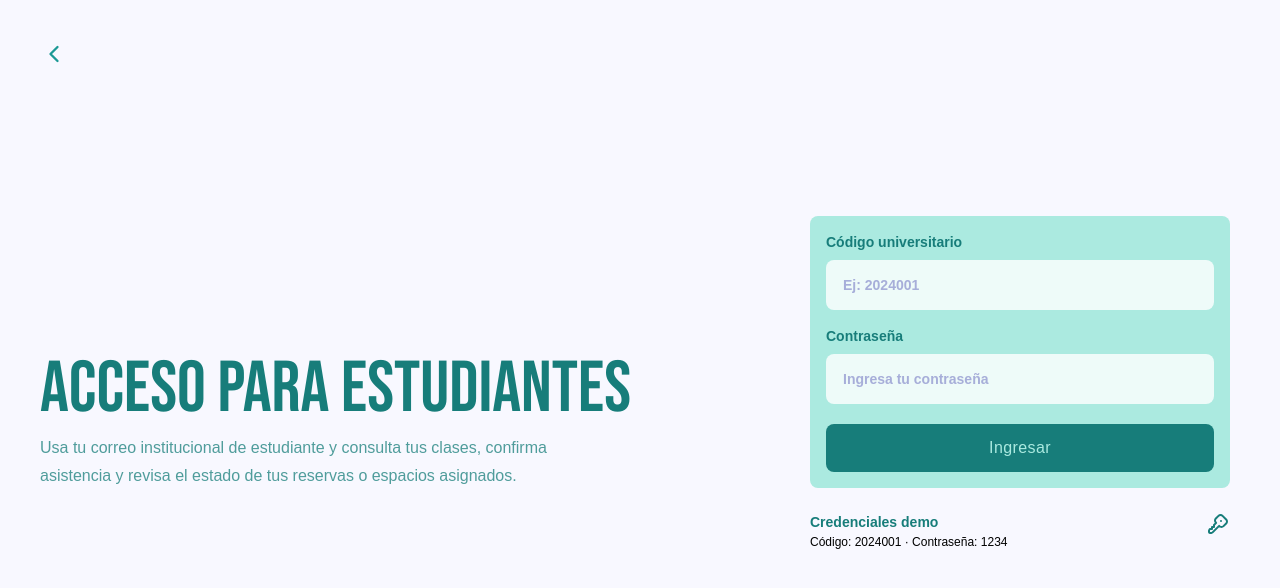
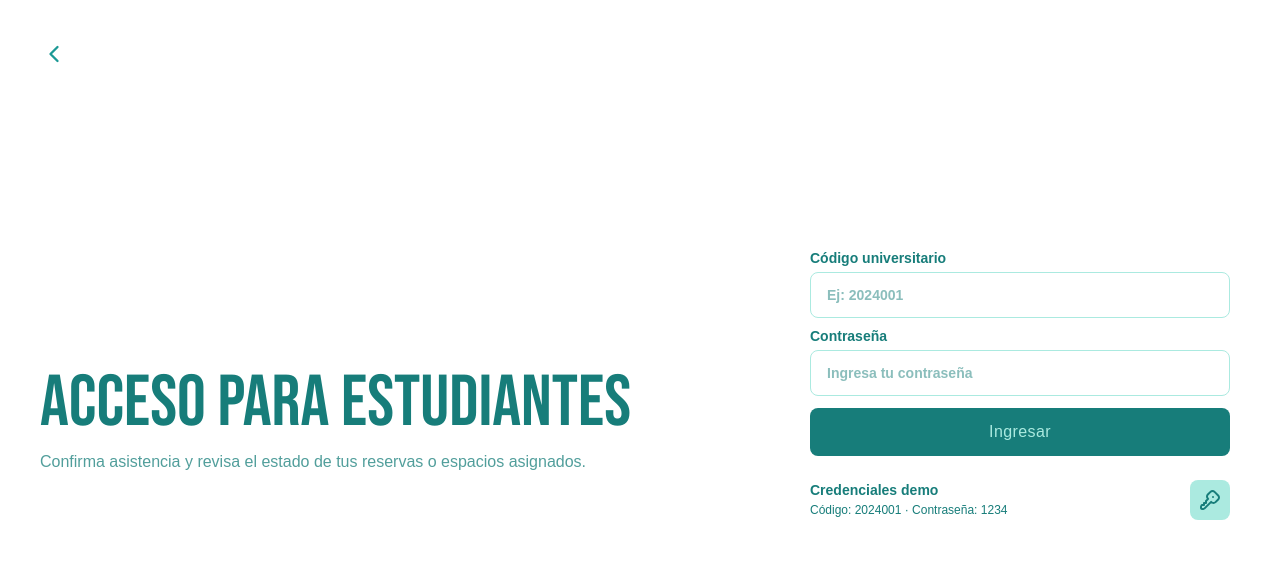
Before and after one commit to Kacueto/smart-campus, a React (Vite) app in the folder frontend/: page /login/estudiante in a window 1280 px wide. Shown: the top 588 px of the page. Built offline with nearby package versions, Linux system fonts and the light colour scheme; a web font is replaced by a local one.

Commit message:
style: redesign Login cards

```diff
--- a/frontend/src/components/AuthLayout.jsx
+++ b/frontend/src/components/AuthLayout.jsx
@@ -26,7 +26,7 @@ export default function AuthLayout({ roleConfig, children }) {
   const colors = colorClasses[roleConfig.color] ?? colorClasses.student;
 
   return (
-    <main className="min-h-screen flex flex-col justify-center gap-6 bg-bg font-body lg:grid lg:grid-cols-[minmax(0,1fr)_minmax(380px,520px)]">
+    <main className="min-h-screen flex flex-col justify-center gap-6 bg-white font-body lg:grid lg:grid-cols-[minmax(0,1fr)_minmax(380px,520px)]">
       <section className={`flex flex-col gap-4 p-6 sm:p-8 lg:min-h-screen lg:p-10 pb-0`}>
         <Link to="/" className={`flex items-center`} aria-label="Volver al inicio">
           <span className={`${colors.icon}`}>
--- a/frontend/src/components/LoginCard.jsx
+++ b/frontend/src/components/LoginCard.jsx
@@ -20,22 +20,25 @@ const colorClasses = {
     card: "bg-st-1 text-st-3 p-4 rounded-lg",
     focus: "focus:border-st-2 focus:ring-st-1",
     button: "bg-st-3 text-st-1",
-    buttonText: "text-st-3",
+    buttonKey: "bg-st-1 text-st-3",
     demoTitle: "text-st-3",
+    input: "border border-st-1",
   },
   teacher: {
     card: "bg-tc-1 text-tc-3 p-4 rounded-lg",
     focus: "focus:border-tc-2 focus:ring-tc-1",
     button: "bg-tc-3 text-tc-1",
-    buttonText: "text-tc-3",
+    buttonKey: "bg-tc-1 text-tc-3",
     demoTitle: "text-tc-3",
+    input: "border border-tc-1",
   },
   admin: {
     card: "bg-ad-1 text-ad-3 p-4 rounded-lg",
     focus: "focus:border-ad-2 focus:ring-ad-1",
     button: "bg-ad-3 text-ad-1",
-    buttonText: "text-ad-3",
+    buttonKey: "bg-ad-1 text-ad-3",
     demoTitle: "text-ad-3",
+    input: "border border-ad-1",
   },
 };
 
@@ -120,15 +123,15 @@ export default function LoginCard({ roleConfig, role }) {
 
   return (
     <article className="w-full max-w-105 flex flex-col gap-6">
-      <form className={`grid gap-4 ${colors.card}`} onSubmit={handleSubmit}>
-        <label className="grid gap-2 text-sm font-bold">
+      <form className={`grid gap-2 ${colors.demoTitle}`} onSubmit={handleSubmit}>
+        <label className="grid gap-1 text-sm font-black">
           Código universitario
-          <input className={`w-full rounded-lg border border-transparent bg-white/80 px-4 py-3.5 font-body outline-none placeholder:text-body/50 focus:ring-4 ${colors.focus}`} type="text" name="codigo" placeholder="Ej: 2024001" value={formData.codigo} onChange={handleChange} required/>
+          <input className={`w-full rounded-lg ${colors.input} px-4 py-3 font-body outline-none focus:ring-4 ${colors.focus}`} type="text" name="codigo" placeholder="Ej: 2024001" value={formData.codigo} onChange={handleChange} required/>
         </label>
 
-        <label className="grid gap-2 text-sm font-bold">
+        <label className="grid gap-1 text-sm font-black">
           Contraseña
-          <input className={`w-full rounded-lg border border-transparent bg-white/80 px-4 py-3.5 font-body outline-none placeholder:text-body/50 focus:ring-4 ${colors.focus}`} type="password" name="password" placeholder="Ingresa tu contraseña" value={formData.password} onChange={handleChange} required/>
+          <input className={`w-full rounded-lg ${colors.input} px-4 py-3 font-body outline-none focus:ring-4 ${colors.focus}`} type="password" name="password" placeholder="Ingresa tu contraseña" value={formData.password} onChange={handleChange} required/>
         </label>
 
         {errorMessage && (
@@ -143,26 +146,26 @@ export default function LoginCard({ roleConfig, role }) {
       </form>
 
       <div className={`text-xs leading-5`}>
-        <div className="flex gap-2 sm:flex-row sm:items-start justify-between">
+        <div className="flex gap-2 sm:flex-row sm:items-start justify-between items-center">
           <div>
             <p className={`text-sm font-black ${colors.demoTitle}`}>
               Credenciales demo
             </p>
 
             {role === "student" && (
-              <p className="">Código: 2024001 · Contraseña: 1234</p>
+              <p className={`${colors.demoTitle}`}>Código: 2024001 · Contraseña: 1234</p>
             )}
 
             {role === "teacher" && (
-              <p className="">Código: DOC001 · Contraseña: 1234</p>
+              <p className={`${colors.demoTitle}`}>Código: DOC001 · Contraseña: 1234</p>
             )}
 
             {role === "classroomAdmin" && (
-              <p className="">Código: ADM001 · Contraseña: 1234</p>
+              <p className={`${colors.demoTitle}`}>Código: ADM001 · Contraseña: 1234</p>
             )}
           </div>
 
-          <button type="button" onClick={fillDemoCredentials} className={`text-xs font-bold ${colors.buttonText} sm:w-auto`}>
+          <button type="button" onClick={fillDemoCredentials} className={`text-xs font-bold ${colors.buttonKey} p-2 rounded-lg sm:w-auto`}>
             <IconKey />
           </button>
         </div>
--- a/frontend/src/data/loginRoles.js
+++ b/frontend/src/data/loginRoles.js
@@ -13,7 +13,7 @@ export const loginRoles = {
     label: "Estudiante",
     title: "Acceso para estudiantes",
     description:
-      "Usa tu correo institucional de estudiante y consulta tus clases, confirma asistencia y revisa el estado de tus reservas o espacios asignados.",
+      "Confirma asistencia y revisa el estado de tus reservas o espacios asignados.",
     redirectLabel: "Ingresar como estudiante",
     helperText: "Usa tu correo institucional de estudiante.",
     color: "student",
--- a/frontend/src/pages/Home.jsx
+++ b/frontend/src/pages/Home.jsx
@@ -145,7 +145,7 @@ export default function Home() {
             aria-label="Cerrar modal"
           />
 
-          <article className="relative z-10 grid max-h-[92vh] w-full max-w-5xl overflow-hidden rounded-lg bg-bg md:grid-cols-[minmax(0,1fr)_minmax(340px,440px)]">
+          <article className="relative z-10 grid max-h-[92vh] w-full max-w-5xl overflow-hidden rounded-lg bg-white md:grid-cols-[minmax(0,1fr)_minmax(340px,440px)]">
             <section className={`${selectedColors.background} hidden flex-col justify-between p-6 md:flex`}>
               <button type="button" onClick={closeModal} className={`flex size-10 items-center justify-center rounded-lg ${selectedColors.text}`} aria-label="Cerrar modal">
                 <IconX size={24} stroke={2} />
@@ -166,17 +166,14 @@ export default function Home() {
               </div>
             </section>
 
-            <section className="max-h-[92vh] overflow-y-auto p-4 sm:p-6">
-              <div className="mb-5 flex items-start justify-between gap-4 md:hidden">
-                <div>
+            <section className="max-h-[92vh] overflow-y-auto p-4 sm:p-6 flex flex-col gap-6">
+              <div className="flex flex-col items-start justify-between md:hidden">
                   <p className={`font-title text-2xl ${selectedColors.text}`}>
-                    {selectedRoleConfig.label}
-                  </p>
-
-                  <p className={`mt-1 text-sm ${selectedColors.muted}`}>
                     {selectedRoleConfig.title}
                   </p>
-                </div>
+                  <p className={`max-w-md text-sm ${selectedColors.muted}`}>
+                    {selectedRoleConfig.description}
+                  </p>
               </div>
 
               <LoginCard roleConfig={selectedRoleConfig} role={selectedRole} />
```
